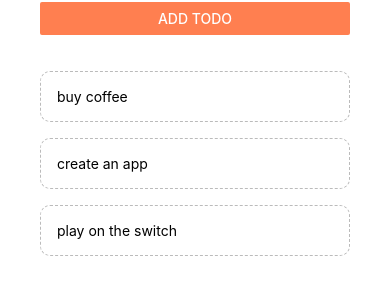
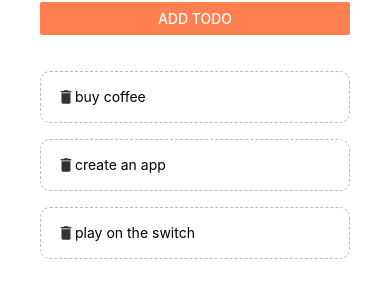
Before and after one commit to robert07ravikumar/react-native-code-evolution, a React Native app: screen / in a window 390 px wide. Shown: the part 158-456 px from the top of the page. Built offline with nearby package versions, Linux system fonts and the light colour scheme.

Commit message:
React Native Tutorial #15 - Icons & More Flexbox

```diff
--- a/components/TododItem.js
+++ b/components/TododItem.js
@@ -1,11 +1,15 @@
 import React , {useState} from 'react';
-import { StyleSheet, Text, TouchableOpacity} from 'react-native';
+import { StyleSheet, Text, TouchableOpacity, View} from 'react-native';
+import { MaterialIcons } from '@expo/vector-icons';
 
 export default function TododItem({ item , pressHandler}){
 
     return(
         <TouchableOpacity onPress={() => pressHandler(item.key)}>
-            <Text style={styles.item}>{item.text}</Text>
+            <View style={styles.item}>
+                <MaterialIcons name='delete' size={18} color='#333'/>
+                <Text styke={styles.itemText}>{item.text}</Text>
+            </View>
         </TouchableOpacity>
     )
 
@@ -19,6 +23,10 @@
         borderColor: '#bbb',
         borderWidth: 1,
         borderStyle: 'dashed',
-        borderRadius : 10
+        borderRadius : 10,
+        flexDirection : 'row'
+    },
+    itemText: {
+        marginLeft: 10
     }
 })
```
